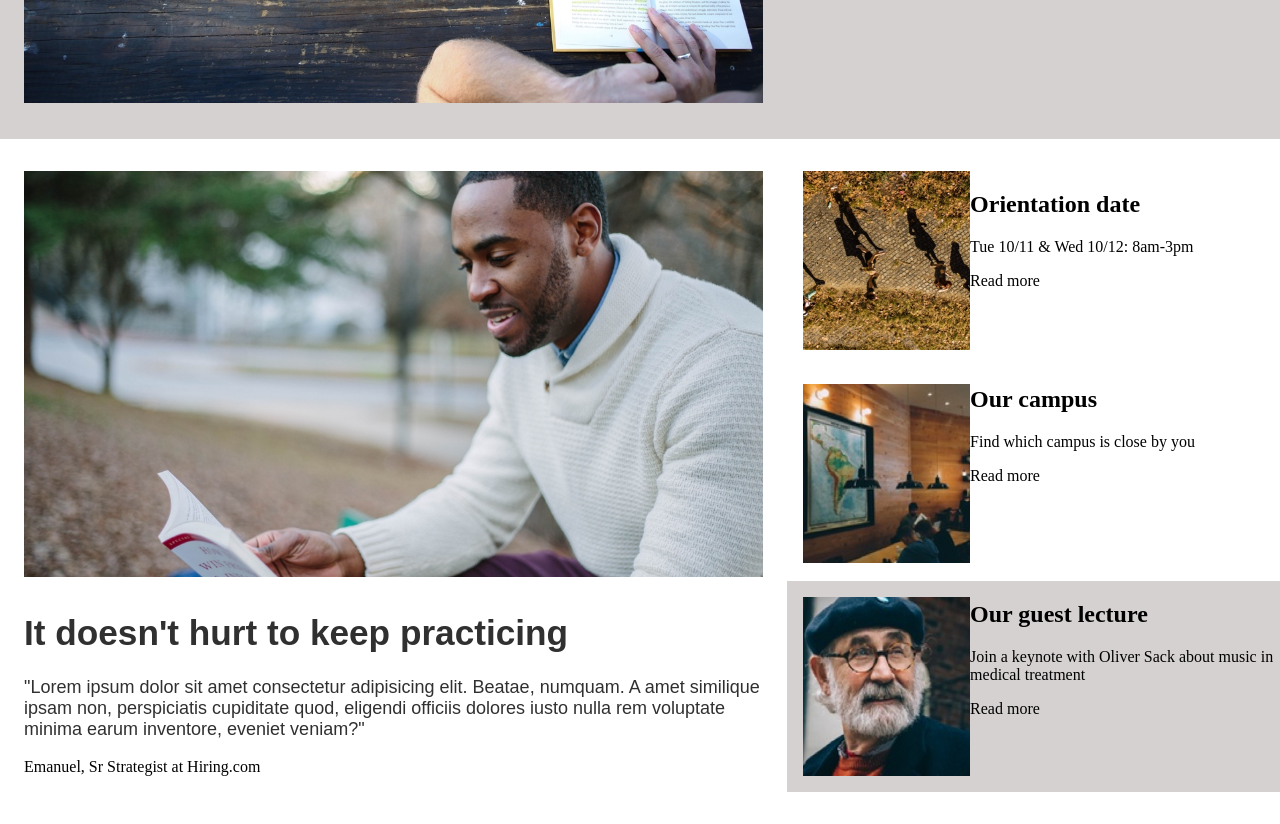
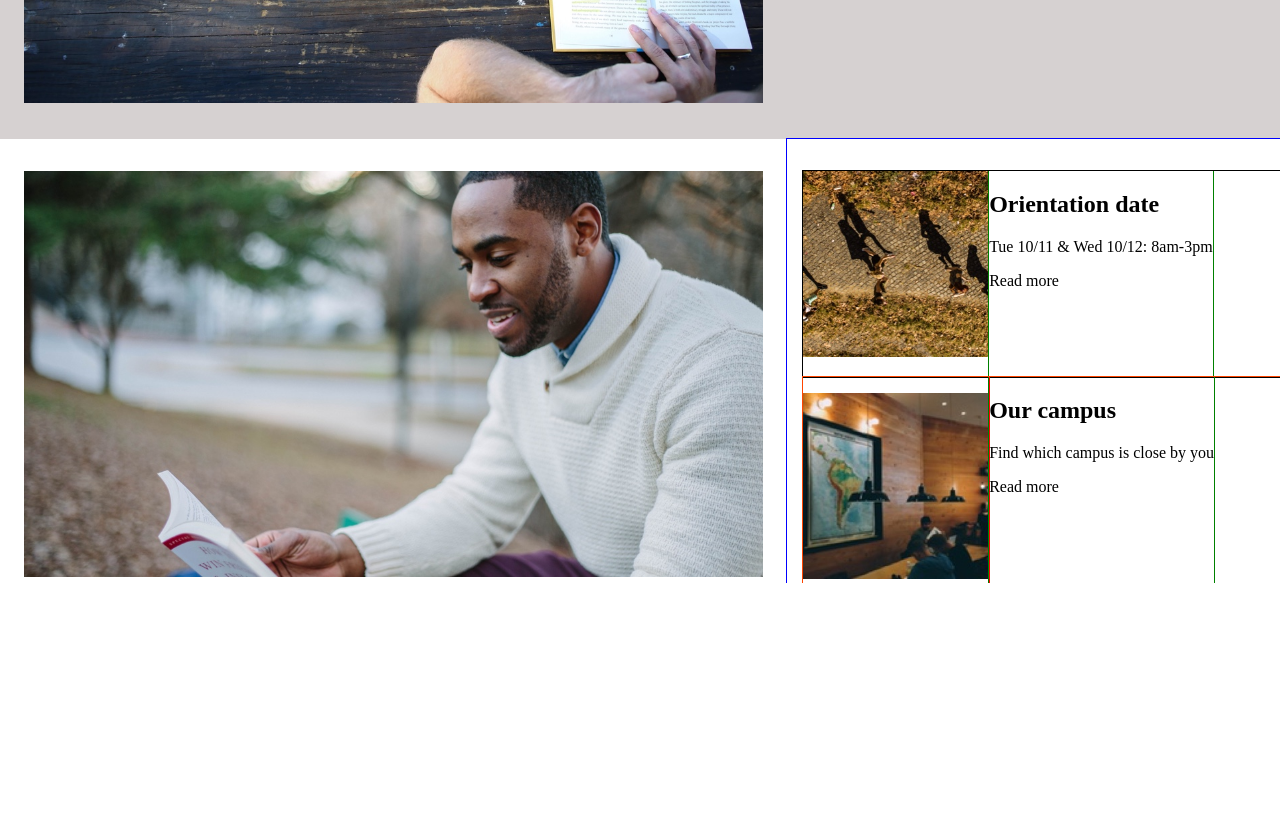
Before and after one commit to shanedoug02/Colmar, a plain HTML site: page colmar-index.html in a window 1280 px wide. Shown: the part 540-1364 px from the top of the page. After the commit the page ends 1123 px from the top, so only its background shows below. Drawn offline with Linux system fonts and the light colour scheme.

Commit message:
add css for container2 top half

```diff
--- a/colmar-index.html
+++ b/colmar-index.html
@@ -49,7 +49,58 @@
 
 <!--Container 2 section-->
 
+        <section id="Container2">
+            <div id="topHalf">
+                <div id="leftside2">
+                    <img id="infoImg" src="colmar-images/information-main.jpg">
+                </div>
 
+                <div id="rightside2">
+                    <div id="orientation">
+                        <div id="imgContainerTop">
+                            <img id="orientationImg" src="colmar-images/information-orientation.jpg" alt="students walking">
+                        </div>
+                        <div class="infoContainer">
+                            <h2>Orientation date</h2>
+                            <p>Tue 10/11 & Wed 10/12: 8am-3pm</p>
+                            <p>Read more</p>
+                        </div>
+                    </div>
+                    <div id="campus">
+                        <div id="imgContainerBot">
+                            <img id="campusImg" src="colmar-images/information-campus.jpg" alt="lounge area">
+                        </div>
+                        <div class="infoContainer">
+                            <h2>Our campus</h2>
+                            <p>Find which campus is close by you</p>
+                            <p>Read more</p>
+                        </div>
+                    </div>
+                </div>
+            </div>
+
+
+
+
+
+        </section>
+
+
+
+
+
+
+
+
+
+
+
+
+
+
+
+
+<!-- version 1.0
         <section id="Container2">
             <div id="leftside2">
                <div>
--- a/colmar-styles.css
+++ b/colmar-styles.css
@@ -109,13 +109,15 @@ main {
 /* container 1 section*/
 
 #Container1 {
+
     display: flex;
     background-color: rgb(214, 209, 209);
-    padding: 32px 24px;
+    padding: 32px 0px 32px 24px;
 }
 
 #leftside1  {
     width: 60%;
+    margin-right: 24px;
 
 }
 
@@ -124,8 +126,7 @@ main {
 }
 
 #rightside1 {
-    width: 30%;
-    margin-left: 24px;
+    width: 40%;
     padding-top: 70px;
 }
 
@@ -150,11 +151,86 @@ main {
 /* container 2 section */
 
 #Container2 {
+    background-color: white;
+
+}
+
+#topHalf {
     display: flex;
-    background-color: white;
+
+}
+
+#leftside2 {
+    width: 60%;
+    padding: 32px 24px 0px 24px;
+
+}
+
+#infoImg {
+    width: 100%;
+
+}
+
+#rightside2 {
+    width: 40%;
+    display: flex;
+    flex-wrap: wrap;
+    outline: 1px solid blue;
+
+}
+
+#orientation {
+    display: flex;
+    outline: 1px solid black;
+    width: 100%;
+    margin-left: 16px;
+    margin-top: 32px;
+
+}
+
+#campus {
+    display: flex;
+    outline: 1px solid orangered;
+    width: 100%;
+    margin-left: 16px;
+
+}
+
+#imgContainerTop {
+    height: auto;
+
+    width: 39%;
+
+}
+
+#imgContainerBot {
+    height: auto;
+    width: 39%;
+    outline: 1px solid red;
+
+}
+
+#orientationImg {
+    width: 100%;
+    padding-bottom: 16px;
 
 
 }
+
+#campusImg {
+    width: 100%;
+
+    margin-top: 16px;
+}
+
+.infoContainer {
+
+    outline: 1px solid green;
+}
+
+
+
+/*  version 1.0
 
 #leftside2  {
     width: 60%;
```
